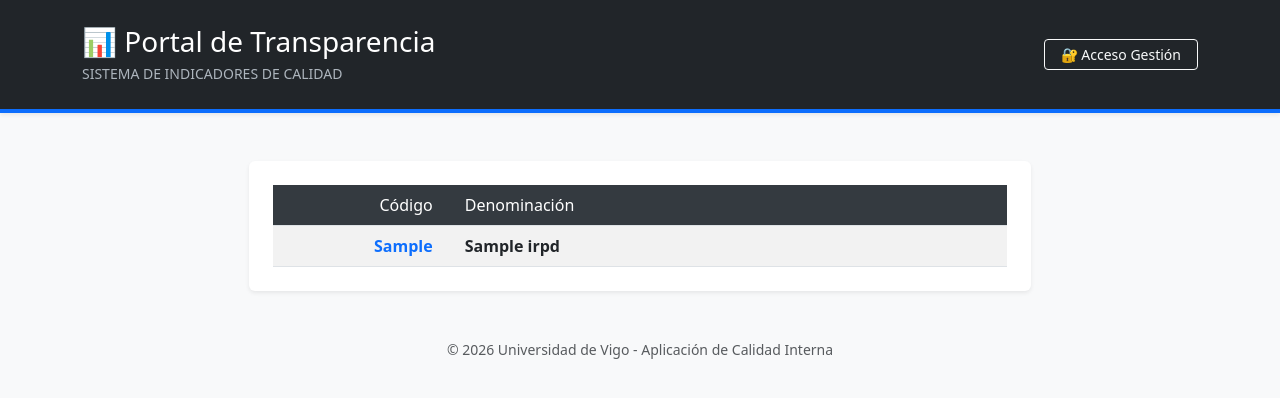
After one commit to madameWebb/calidad_uvigo_app, a Django app: page /irpd/ in a window 1280 px wide. The commit adds this page. Shown: the top 398 px of the page. Run offline with Django 5.2, Linux system fonts and the light colour scheme; tables that the repository leaves empty hold one stand-in row (values such as "Sample post").

Commit message:
tabla irpd y vista web de la misma

```diff
--- a/config/urls.py
+++ b/config/urls.py
@@ -16,9 +16,10 @@ Including another URLconf
 """
 from django.contrib import admin
 from django.urls import path
-from gestion.views import lista_indicadores_publica
+from gestion.views import lista_indicadores_publica, lista_irpd_publica
 
 urlpatterns = [
     path('admin/', admin.site.urls),
-    path('indicadores/', lista_indicadores_publica, name='lista_publica'),  # La nueva URL pública
+    path('indicadores/', lista_indicadores_publica, name='lista_publica'),
+    path('irpd/', lista_irpd_publica, name='lista_publica'),
 ]
--- a/gestion/admin.py
+++ b/gestion/admin.py
@@ -2,6 +2,7 @@ from django.contrib import admin
 
 # Register your models here.
 from django.contrib import admin
-from .models import Indicadores
+from .models import Indicadores, IRPD
 
 admin.site.register(Indicadores)
+admin.site.register(IRPD)
--- a/gestion/models.py
+++ b/gestion/models.py
@@ -24,3 +24,18 @@ class Indicadores(models.Model):
 
     def __str__(self):
         return self.denominacion
+
+class IRPD(models.Model):
+    # Un campo de texto para el nombre (máximo 100 caracteres)
+    codigo = models.CharField(max_length=20, unique=True)
+    denominacion = models.CharField(max_length=255)
+
+
+    # Guarda la fecha y hora EXACTA cuando se crea el registro por primera vez
+    creacion = models.DateTimeField(auto_now_add=True)
+
+    # Guarda la fecha y hora EXACTA cada vez que se edite o modifique el registro
+    actualizacion = models.DateTimeField(auto_now=True)
+
+    def __str__(self):
+        return self.denominacion
--- a/gestion/templates/gestion/lista.html
+++ b/gestion/templates/gestion/indicadores.html
@@ -6,7 +6,6 @@
     <title>Portal de Calidad - UVigo</title>
     <link href="https://cdn.jsdelivr.net/npm/bootstrap@5.3.3/dist/bootstrap.min.css" rel="stylesheet">
     <style>
-        /* Un toque personalizado para que quede impecable */
         .header-uvigo {
             background-color: #212529;
             color: white;
--- /dev/null
+++ b/gestion/templates/gestion/irpd.html
@@ -0,0 +1,71 @@
+<!DOCTYPE html>
+<html lang="es">
+<head>
+    <meta charset="UTF-8">
+    <meta name="viewport" content="width=device-width, initial-scale=1.0">
+    <title>Portal de Calidad - UVigo</title>
+    <link href="https://cdn.jsdelivr.net/npm/bootstrap@5.3.3/dist/bootstrap.min.css" rel="stylesheet"><style>
+         .header-uvigo {
+            background-color: #212529;
+            color: white;
+            padding: 25px 0;
+            margin-bottom: 40px;
+            border-bottom: 4px solid #0d6efd;
+        }
+        .table th {
+            background-color: #343a40 !important;
+            color: white !important;
+            font-weight: 500;
+        }
+
+    </style>
+</head>
+<body class="bg-light">
+
+    <header class="header-uvigo shadow-sm">
+        <div class="container d-flex justify-content-between align-items-center">
+            <div>
+                <h1 class="h3 mb-1">📊 Portal de Transparencia</h1>
+                <p class="mb-0 text-muted small text-uppercase tracking-wider" style="color: #adb5bd !important;">Sistema de Indicadores de Calidad</p>
+            </div>
+            <a href="/admin/" class="btn btn-outline-light btn-sm px-3">
+                🔐 Acceso Gestión
+            </a>
+        </div>
+    </header>
+
+    <main class="container my-5 d-flex justify-content-center">
+        <div class="card shadow-sm border-0" style="width: 70%; min-width: 320px;">
+            <div class="card-body p-4">
+                <div class="table-responsive">
+                    <table class="table table-striped table-hover align-middle mb-0 w-100">
+                        <thead>
+                            <tr>
+                                <th style="width: 25%;" class="text-end pe-4">Código</th>
+                                <th style="width: 75%;">Denominación</th>
+                            </tr>
+                        </thead>
+                        <tbody>
+                            {% for ind in irpd %}
+                            <tr>
+                                <td class="text-end pe-4">
+                                    <span class="fw-bold text-primary">{{ ind.codigo }}</span>
+                                </td>
+                                <td>
+                                    <div class="fw-semibold text-dark">{{ ind.denominacion }}</div>
+                                </td>
+                            </tr>
+                            {% endfor %}
+                        </tbody>
+                    </table>
+                </div>
+            </div>
+        </div>
+    </main>
+
+    <footer class="container text-center my-5 text-muted small">
+        <p>© 2026 Universidad de Vigo - Aplicación de Calidad Interna</p>
+    </footer>
+
+</body>
+</html>
--- a/gestion/views.py
+++ b/gestion/views.py
@@ -1,9 +1,15 @@
 from django.shortcuts import render
-from .models import Indicadores
+from .models import Indicadores, IRPD
 
 def lista_indicadores_publica(request):
     # Cogemos todos los registros de la tabla en la base de datos
     todos_los_indicadores = Indicadores.objects.all()
 
-    # Se los mandamos a una página web que llamaremos 'lista.html'
-    return render(request, 'gestion/lista.html', {'indicadores': todos_los_indicadores})
+    # Se los mandamos a una página web que llamaremos 'indicadores.html'
+    return render(request, 'gestion/indicadores.html', {'indicadores': todos_los_indicadores})
+
+def lista_irpd_publica(request):
+    # Cogemos todos los registros de la tabla en la base de datos
+    todos_los_irpd = IRPD.objects.all()
+
+    return render(request, 'gestion/irpd.html', {'irpd': todos_los_irpd})
```
Also changed, not shown: gestion/migrations/0004_irpd.py (added).
